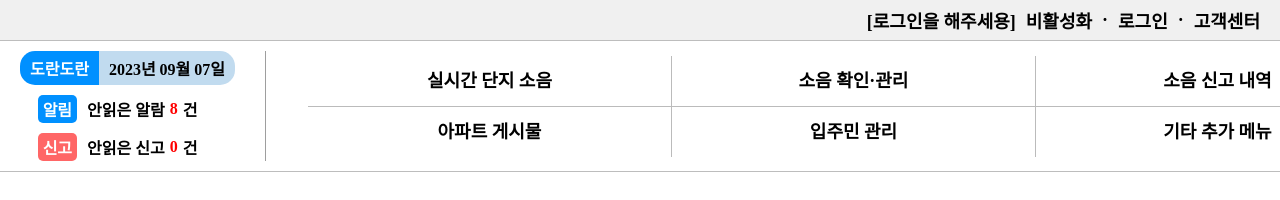
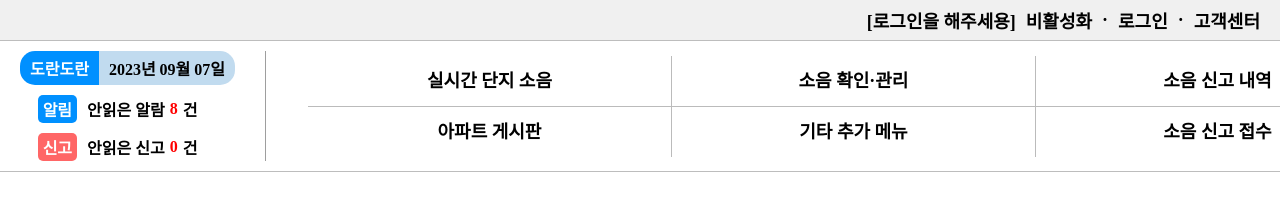
Before and after one commit to wjddntjd119/trinityCommunity-frontend-main, a React (Create React App) app: page / in a window 1280 px wide. Shown: the top 200 px of the page. Built offline with nearby package versions, Linux system fonts and the light colour scheme; no server answers.

Commit message:
modify error
부족한 부분 수정

```diff
--- a/src/AxiosController.js
+++ b/src/AxiosController.js
@@ -2,6 +2,6 @@ import axios from "axios";
 
 axios.defaults.withCredentials = true; //axios
 
-axios.defaults.baseURL = 'http://localhost:8080';
+axios.defaults.baseURL = 'http://dorandoran-alb-2141553575.ap-northeast-2.elb.amazonaws.com';
 
 export default axios;
--- a/src/components/HeaderMenu.jsx
+++ b/src/components/HeaderMenu.jsx
@@ -123,9 +123,9 @@ const HeaderMenu = () => {
           <div className={`rh ${activeMenu === 'rhNoise' ? 'active' : ''}`} onClick={rhNoise}>소음 신고 내역</div>
         </div>
         <div className="category-bottom">
-          <div className={`sgh ${activeMenu === 'sgNoise' ? 'active' : ''}`} onClick={sghNoise}>아파트 게시물</div>
-          <div className={`manages ${activeMenu === 'manages' ? 'active' : ''}`} onClick={manages}>입주민 관리</div>
+          <div className={`sgh ${activeMenu === 'sgNoise' ? 'active' : ''}`} onClick={sghNoise}>아파트 게시판</div>
           <div className={`oa ${activeMenu === 'oamenu' ? 'active' : ''}`} onClick={oaMenu}>기타 추가 메뉴</div>
+          <div className={`manages ${activeMenu === 'manages' ? 'active' : ''}`} onClick={manages}>소음 신고 접수</div>
         </div>
       </div>
     </div>
--- a/src/pages/signPages/Logout.js
+++ b/src/pages/signPages/Logout.js
@@ -1,11 +1,15 @@
 import axios from '../../AxiosController';
+import { useNavigate } from "react-router-dom";
 
 const Logout = () =>{
+
+  const navigate = useNavigate();
 
   axios.get("/api/users/logout")
   .then(res => {
     localStorage.removeItem('daelim-token');
     alert("로그아웃했습니다.");
+    navigate('/');
   }).catch(err => {
     alert("에러가 발생했습니다.");
     console.log(err.response.data.message);
```
